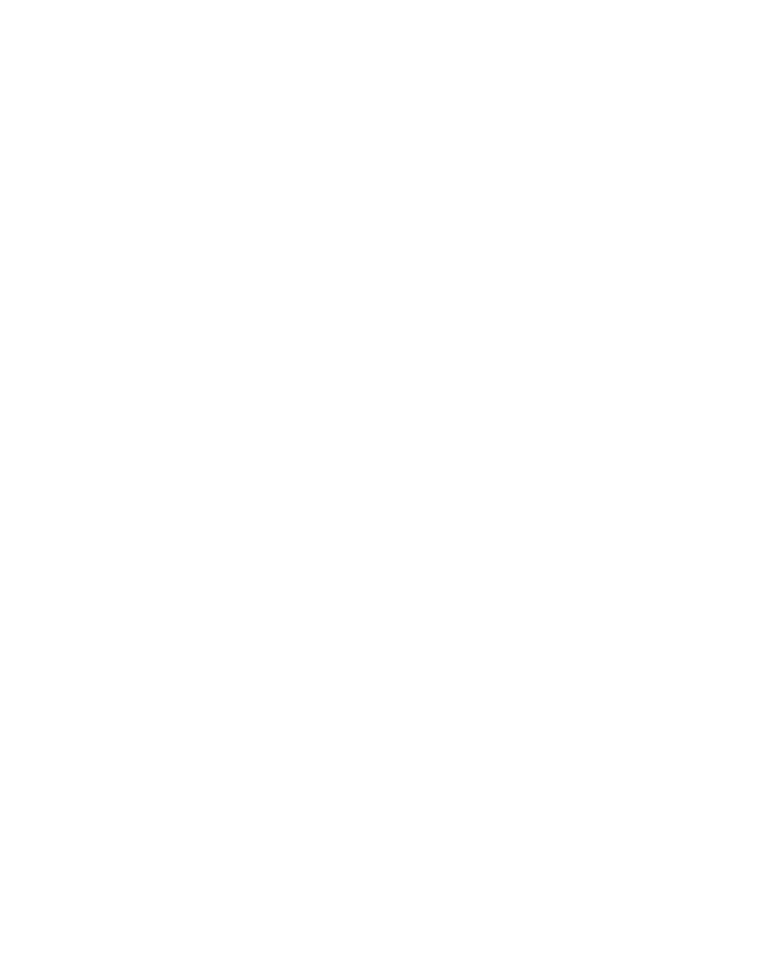
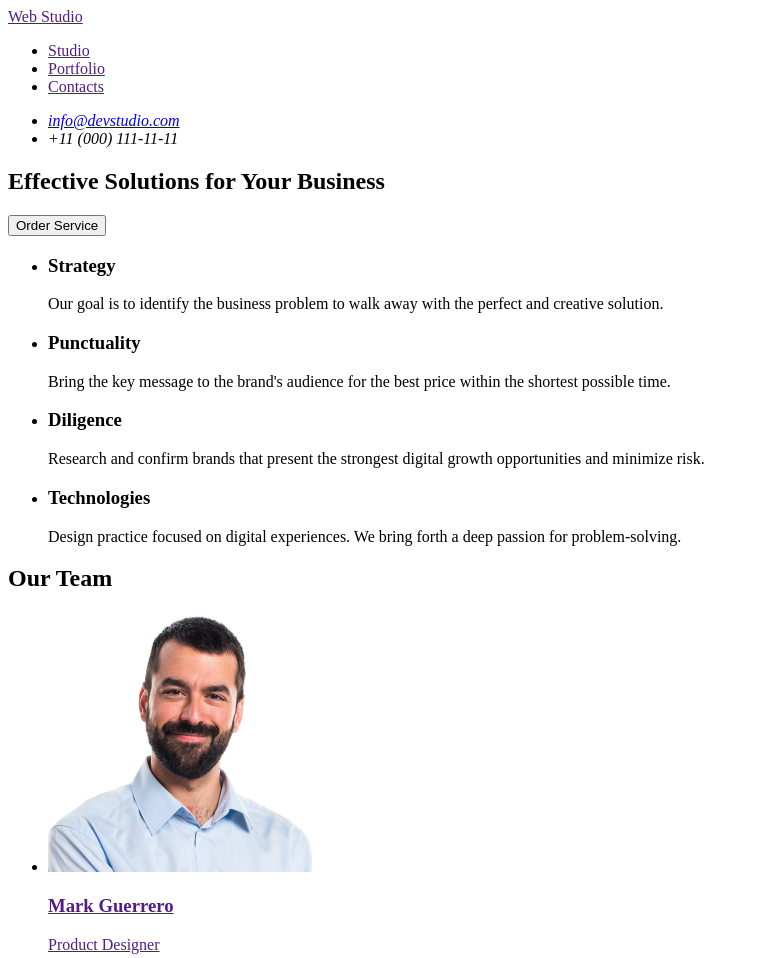
Before and after one commit to VladislavShatruk/goit-markup-hw-01, a plain HTML site: page index.html in a window 1280 px wide. Shown: the top 958 px of the page, without its empty margins (0-759 px from the left). Before the commit the page ends 800 px from the top, so only its background shows below. Drawn offline with Linux system fonts and the light colour scheme.

Commit message:
Homework1

```diff
--- a/index.html
+++ b/index.html
@@ -3,9 +3,110 @@
 <head>
     <meta charset="UTF-8">
     <meta name="viewport" content="width=device-width, initial-scale=1.0">
-    <title>Document</title>
+    <title>Web Studio</title>
 </head>
 <body>
+    <header>
+        <nav>
+        <a href="">Web Studio</a>
+        <ul>
+            <li>
+                <a href="">Studio</a>
+            </li>
+            <li>
+                <a href="">Portfolio</a>
+            </li>
+            <li>
+                <a href="">Contacts</a>
+            </li>
+        </ul>
+    </nav>
+        <address>
+            <ul>
+                <li><a href="mailto:info@devstudio.com">info@devstudio.com</a></li>
+                <li><a href="tel:+110001111111"></a>+11 (000) 111-11-11</li>
+            </ul>
+        </address>
+     </header>
 
+     <main>
+
+        <section>
+            <h1>Effective Solutions for Your Business</h1>
+            <button type="button">Order Service</button>
+        </section>
+
+        <section>
+            <h2 hidden>Effective Solutions</h2>
+<ul>
+    <li>
+        <h3>Strategy</h3>
+        <p>
+            Our goal is to identify the business problem to walk away with the perfect and creative solution.
+        </p>
+    </li>
+    <li>
+        <h3>Punctuality</h3>
+        <p>
+            Bring the key message to the brand's audience for the best price within the shortest possible time.
+        </p>
+    </li>
+    <li>
+        <h3>Diligence</h3>
+        <p>
+            Research and confirm brands that present the strongest digital growth opportunities and minimize risk.
+        </p>
+    </li>
+    <li>
+        <h3>Technologies</h3>
+        <p>
+            Design practice focused on digital experiences. We bring forth a deep passion for problem-solving.
+
+        </p>
+    </li>
+</ul>
+        </section>
+
+        <section>
+            <h2>Our Team</h2>
+            <ul>
+                <li>
+                    <a href="">
+                        <img src="/images/img.jpg" alt="people" width="264" height="260">
+                        <h3>Mark Guerrero</h3>
+                        <p>Product Designer</p>
+                    </a>
+                </li>
+                <li>
+                    <a href="">
+                        <img src="/images/img1.jpg" alt="people" width="264" height="260">
+                        <h3>Tom Ford</h3>
+                        <p>Frontend Developer</p>
+                    </a>
+                </li>
+                <li>
+                    <a href="">
+                        <img src="/images/img2.jpg" alt="people" width="264" height="260">
+                        <h3>Camila Garcia</h3>
+                        <p>Marketing</p>
+                    </a>
+                </li>
+                <li>
+                    <a href="">
+                        <img src="/images/img3.jpg" alt="people" width="264" height="260">
+                        <h3>Daniel Wilson</h3>
+                        <p>UI Designer</p>
+                    </a>
+                </li>
+            </ul>
+        </section>
+     </main>
+
+     <footer>
+        <a href="">Web Studio</a>
+        <p>
+            Increase the flow of customers and sales for your business with digital marketing & growth solutions.
+        </p>
+     </footer>
 </body>
 </html>
```
Also changed, not shown: images/Logo.svg (added), images/img.jpg (added), images/img1.jpg (added), images/img2.jpg (added), images/img3.jpg (added).
